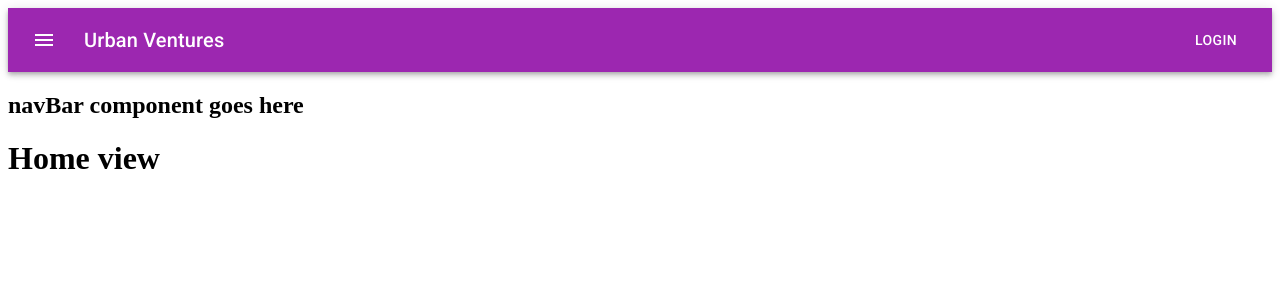
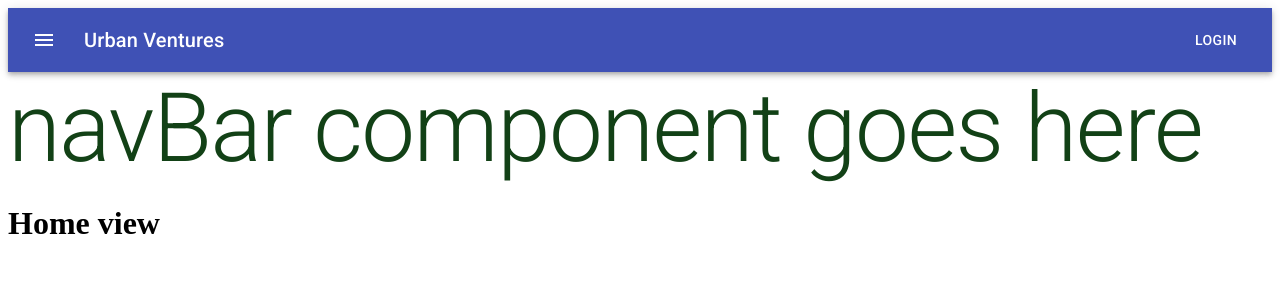
Before and after one commit to tristangrovender/urban-ventures, a React (Create React App) app in the folder urban-ventures-project/: page / in a window 1280 px wide. Shown: the top 300 px of the page. Built offline with nearby package versions, Linux system fonts and the light colour scheme.

Commit message:
styling with material-ui

```diff
--- a/urban-ventures-project/src/styling/theme.js
+++ b/urban-ventures-project/src/styling/theme.js
@@ -1,14 +1,12 @@
 import { createMuiTheme } from "@material-ui/core/styles";
-import purple from "@material-ui/core/colors/purple";
-import green from "@material-ui/core/colors/green";
+import indigo from "@material-ui/core/colors/indigo";
 
 const theme = createMuiTheme({
     palette: {
-        primary: purple,
-        secondary: green
-    },
-    status: {
-        danger: "orange"
+        primary: indigo,
+        secondary: {
+            main: "#124116"
+        }
     }
 });
 
--- a/urban-ventures-project/src/views/Home.js
+++ b/urban-ventures-project/src/views/Home.js
@@ -1,9 +1,13 @@
 import React from "react";
+
+import { Typography } from "@material-ui/core";
 
 function Home() {
     return (
         <div className="home">
-            <h2>navBar component goes here</h2>
+            <Typography color="secondary" variant="h1">
+                navBar component goes here
+            </Typography>
             <h1>Home view</h1>
         </div>
     );
```
